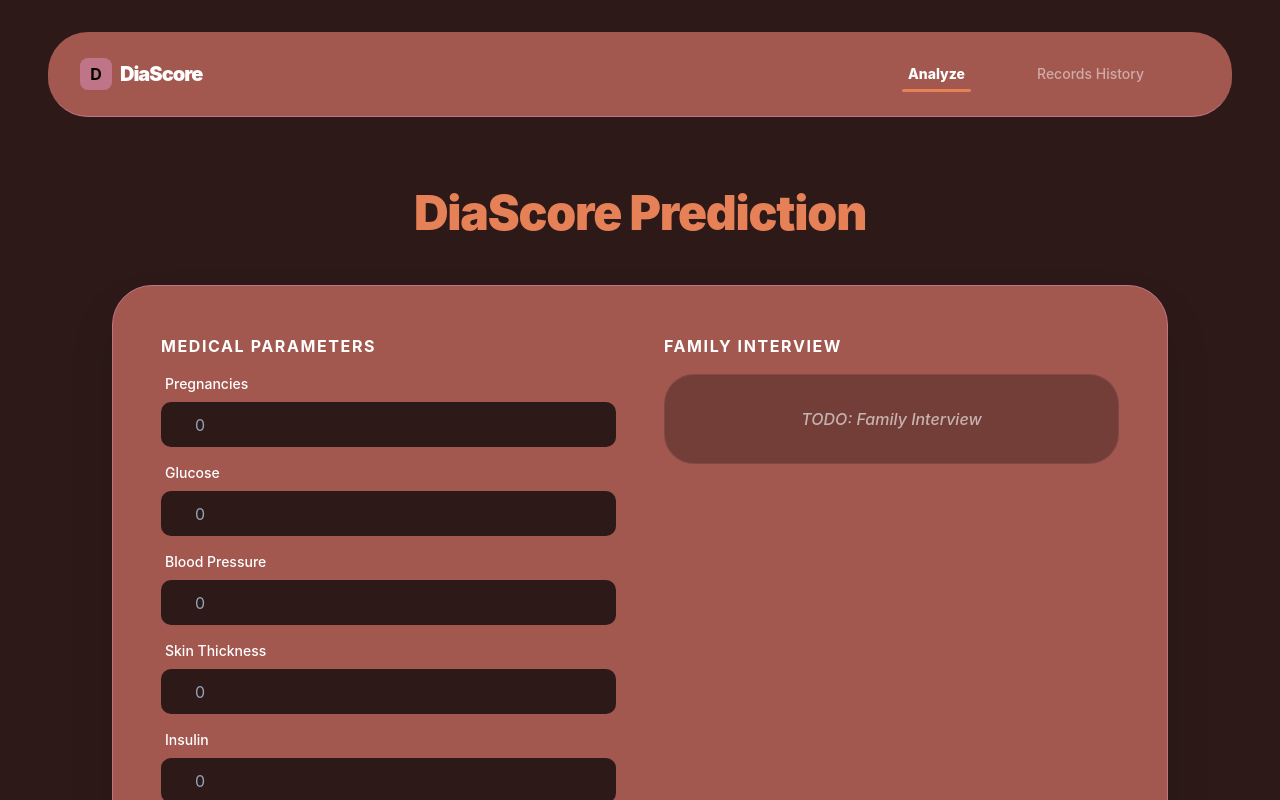
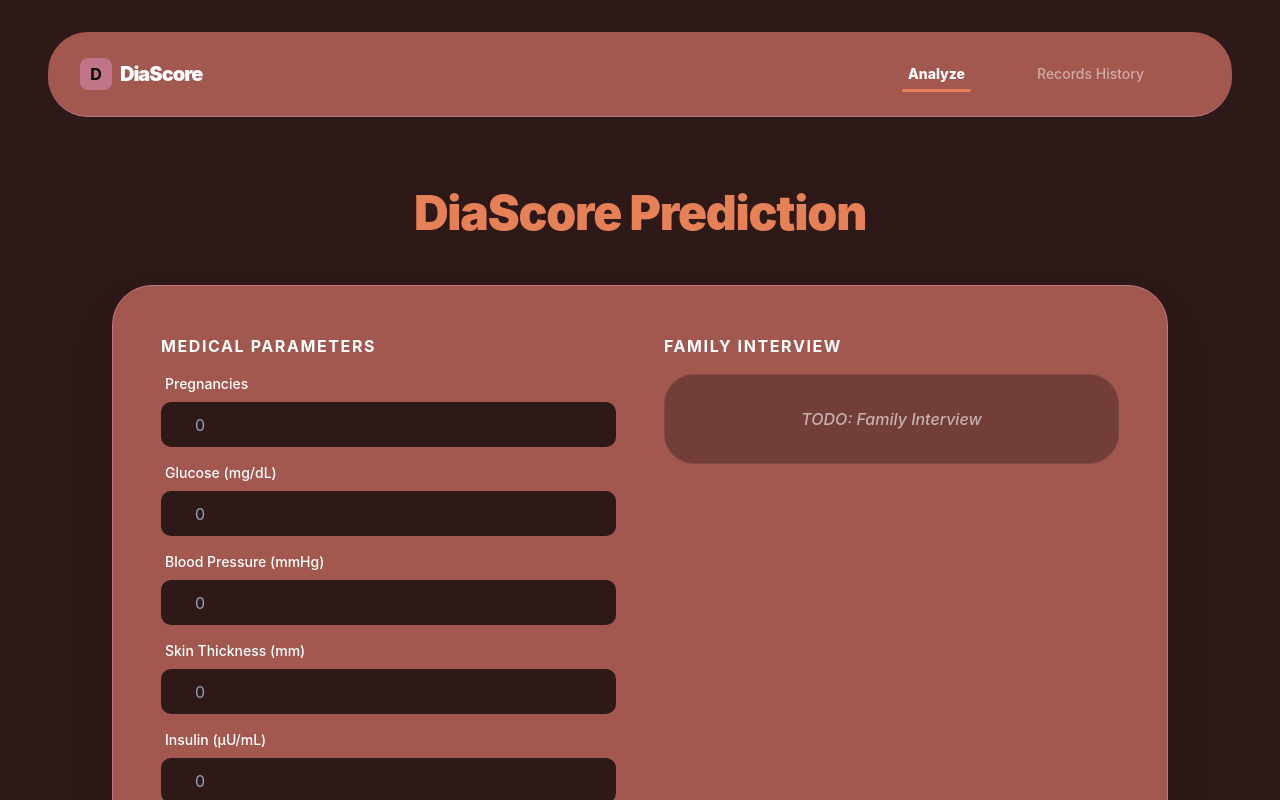
Before and after one commit to PatiPiasecka/DiaScore, a React (Vite) app in the folder frontend/: page / in a window 1280 px wide. Shown: the top 800 px of the page. Built offline with nearby package versions, Linux system fonts and the light colour scheme.

Commit message:
feat: Add top-down limits for medical parameters

```diff
--- a/frontend/src/pages/Home.jsx
+++ b/frontend/src/pages/Home.jsx
@@ -32,11 +32,26 @@ function App() {
     let newErrors = {}
     const integerFields = ['pregnancies', 'glucose', 'blood_pressure', 'skin_thickness', 'insulin', 'age']
 
+    const maxLimits = {
+      blood_pressure: 300,
+      glucose: 500,
+      skin_thickness: 100,
+      insulin: 1000,
+      bmi: 100,
+      age: 120,
+      glucose: 500,
+      pregnancies: 20
+    }
+
     Object.keys(formData).forEach(key => {
       const value = formData[key]
 
       if (value < 0) {
         newErrors[key] = "Value should not be negative"
+      }
+
+      if (maxLimits[key] && value > maxLimits[key]){
+        newErrors[key] = `Value cannot exceed ${maxLimits[key]}`
       }
 
       if (integerFields.includes(key) && !Number.isInteger(Number(value))){
@@ -99,13 +114,13 @@ function App() {
                 <h3 className="text-white uppercase text-s font-bold tracking-widest mb-4">Medical Parameters</h3>
 
                 {[
-                  { label: 'Pregnancies', name: 'pregnancies' },
-                  { label: 'Glucose', name: 'glucose' },
-                  { label: 'Blood Pressure', name: 'blood_pressure' },
-                  { label: 'Skin Thickness', name: 'skin_thickness' },
-                  { label: 'Insulin', name: 'insulin' },
-                  { label: 'BMI', name: 'bmi' },
-                  { label: 'Age', name: 'age' },
+                  { label: 'Pregnancies', name: 'pregnancies', max:20},
+                  { label: 'Glucose (mg/dL)', name: 'glucose', max:500},
+                  { label: 'Blood Pressure (mmHg)', name: 'blood_pressure', max:300},
+                  { label: 'Skin Thickness (mm)', name: 'skin_thickness', max:100},
+                  { label: 'Insulin (µU/mL)', name: 'insulin', max:1000},
+                  { label: 'BMI', name: 'bmi', max:100},
+                  { label: 'Age', name: 'age', max:120},
                 ].map((field) => (
                     <div key={field.name} className="flex flex-col mb-4">
                       <label className="text-sm font-medium text-white mb-2 ml-1">
@@ -116,6 +131,7 @@ function App() {
                           <input
                           type="number"
                           min="0"
+                          max={field.max}
                           name={field.name}
                           value={formData[field.name]}
                           onChange={handleChange}
```
Also changed, not shown: 1 other file (tests, documents, lock files or other folders).
